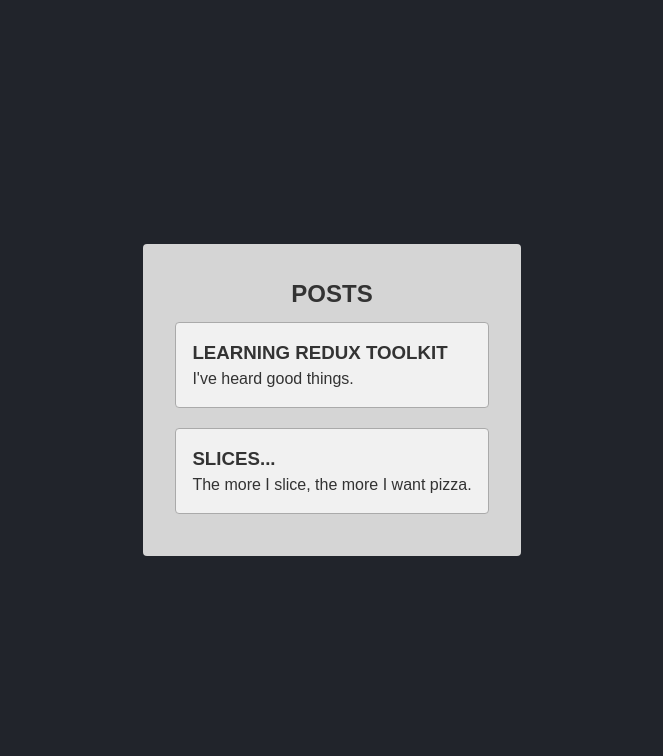
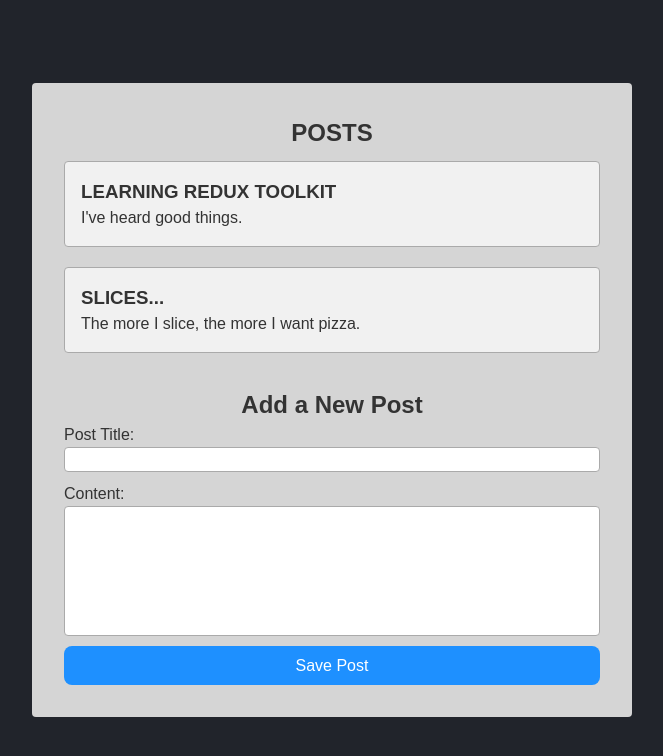
Before and after one commit to daniel-avzaradel/redux-example-project, a React (Vite) app: page / in a window 1280 px wide. Shown: the top 756 px of the page, without its empty margins (308-971 px from the left). Built offline with nearby package versions, Linux system fonts and the light colour scheme.

Commit message:
fixed css

```diff
--- a/src/App.css
+++ b/src/App.css
@@ -12,8 +12,12 @@
 
 .app {
   display: flex;
+  flex-direction: column;
   width: 100dvw;
   box-sizing: border-box;
   justify-content: center;
   align-items: center;
+  & > section:first-child {
+    width: 600px;
+  }
 }
--- a/src/features/post/AddPostForm.tsx
+++ b/src/features/post/AddPostForm.tsx
@@ -9,7 +9,7 @@
   const contentChange = (e: React.ChangeEvent<HTMLTextAreaElement>) =>
     setContent(e.target.value);
   return (
-    <section>
+    <section className="add-post-form">
       <h2>Add a New Post</h2>
       <form>
         <label htmlFor="postTitle">Post Title:</label>
@@ -26,6 +26,7 @@
           name="postContent"
           value={content}
           onChange={contentChange}
+          rows={8}
         />
         <button type="button">Save Post</button>
       </form>
--- a/src/features/post/PostsList.tsx
+++ b/src/features/post/PostsList.tsx
@@ -1,6 +1,7 @@
 import { useSelector } from "react-redux";
 import { selectAllPost } from "./postSlice";
 import "./postlist.css";
+import AddPostForm from "./AddPostForm";
 
 const PostsList = () => {
   const posts = useSelector(selectAllPost);
@@ -13,9 +14,11 @@
   ));
 
   return (
-    <section>
+    <section className="posts">
       <h2>POSTS</h2>
       {renderedPosts}
+      <br />
+      <AddPostForm />
     </section>
   );
 };
--- a/src/features/post/postlist.css
+++ b/src/features/post/postlist.css
@@ -1,16 +1,17 @@
-section, article {
+.posts, article {
     display: flex;
     flex-direction: column;
     color: #333;
     box-sizing: border-box;
     border-radius: 4px;
+    padding: 2rem;
 }
 
 section {
     text-align: center;
     justify-content: center;
-    padding: 2rem;
     background-color: #d5d5d5;
+    box-sizing: border-box;
 }
 
 article {
@@ -24,3 +25,37 @@
     border: 1px solid #aaa;
     box-sizing: border-box;
 }
+
+.add-post-form {
+}
+
+.add-post-form, .add-post-form form {
+    display: flex;
+    flex-direction: column;
+}
+
+.add-post-form label {
+    text-align: left;
+}
+
+.add-post-form button {
+    background-color: dodgerblue;
+    color: white;
+    transition: 0.2s ease-in;
+    outline: none;
+    &:focus {
+        outline: none;
+    }
+    &:hover {
+        background-color: rgb(33, 114, 196)
+    }
+}
+
+.add-post-form input, .add-post-form textarea {
+    resize: none;
+    outline: none;
+    border: 1px solid #aaa;
+    border-radius: 4px;
+    padding: 4px 1rem;
+    margin-bottom: 10px;
+}
```
